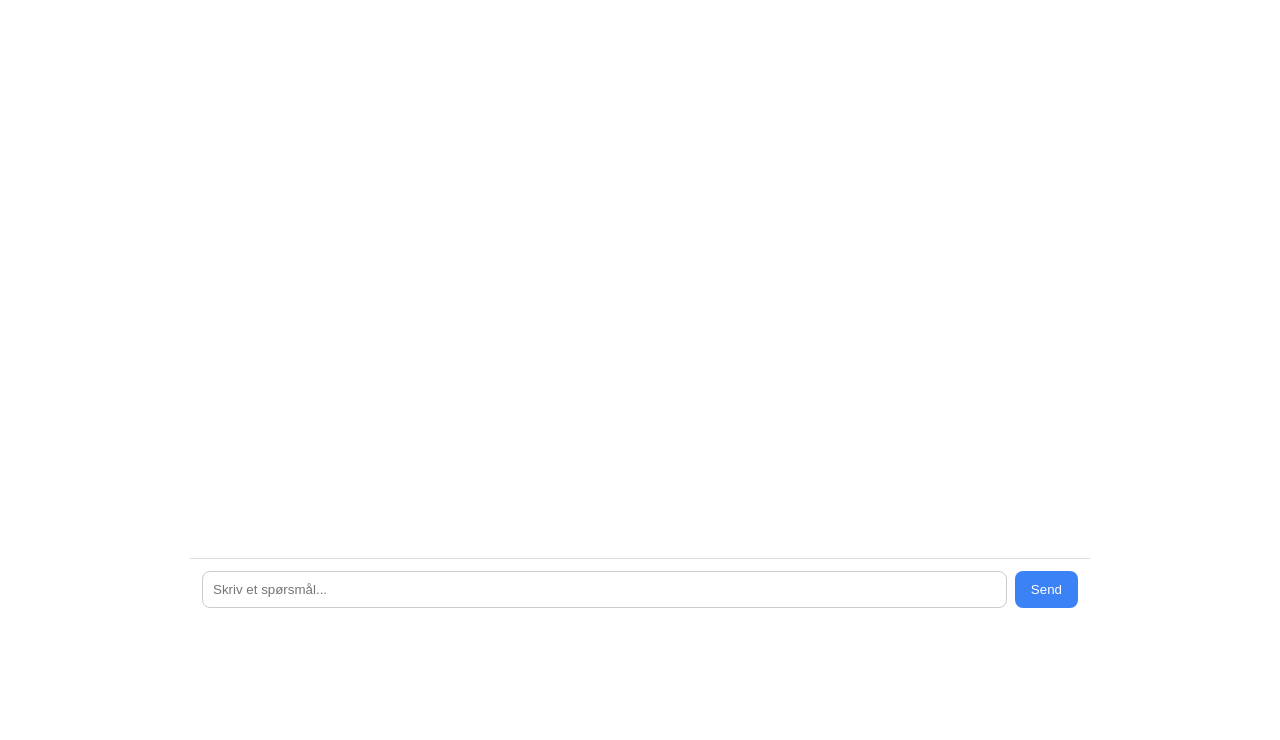
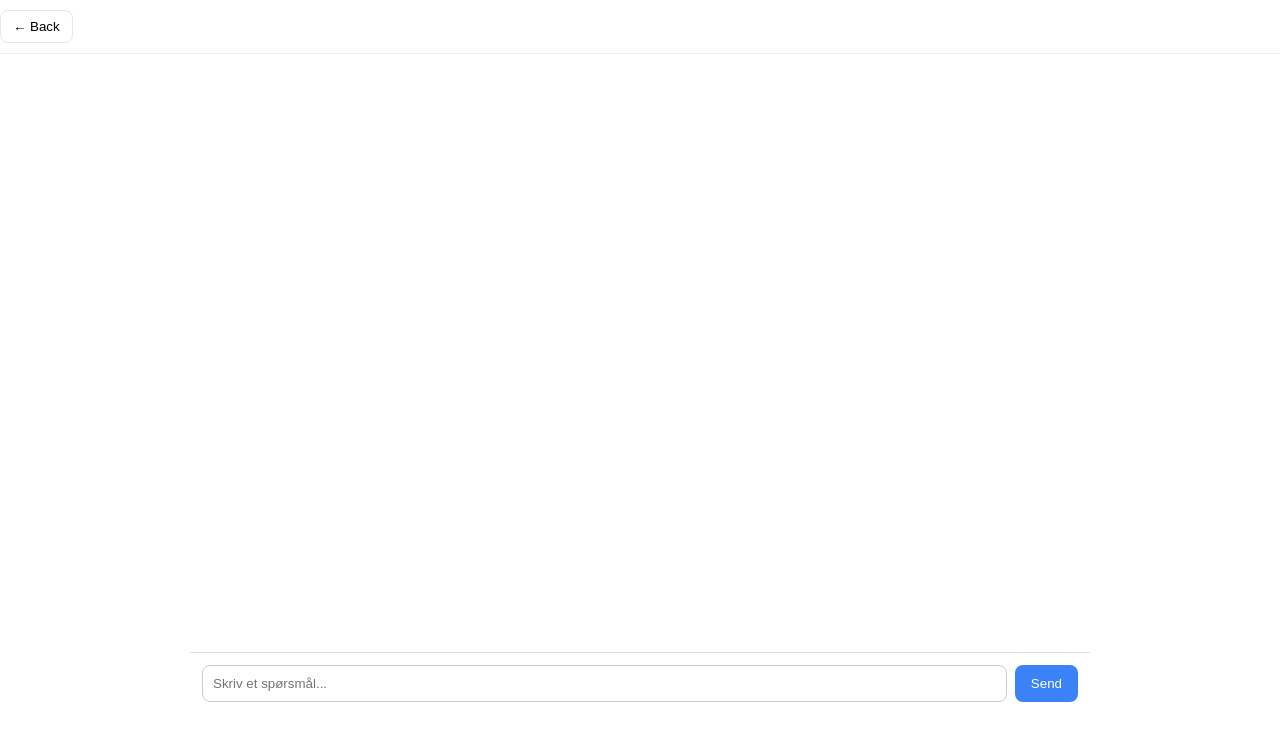
Before and after one commit to kdm-kev-NTNU/AboutMe, a Vue app in the folder frontend/homepage/: page /chat in a window 1280 px wide. Shown: the top 740 px of the page. Built offline with nearby package versions, Linux system fonts and the light colour scheme; the HTML template or start-up script is replaced by a standard one.

Commit message:
addition of return button

```diff
--- a/frontend/homepage/src/views/ChatView.vue
+++ b/frontend/homepage/src/views/ChatView.vue
@@ -1,10 +1,11 @@
 <script setup lang="ts">
 import { onMounted, reactive, ref } from 'vue'
-import { useRoute } from 'vue-router'
+import { useRoute, useRouter } from 'vue-router'
 
 type Message = { role: 'user' | 'assistant'; text: string }
 
 const route = useRoute()
+const router = useRouter()
 const input = ref('')
 const state = reactive<{ messages: Message[] }>({ messages: [] })
 
@@ -37,6 +38,9 @@ onMounted(() => {
 </script>
 
 <template>
+  <div class="topbar">
+    <button class="back" @click="router.push({ name: 'home' })">← Back</button>
+  </div>
   <div class="chat">
     <div class="messages">
       <div v-for="(m, idx) in state.messages" :key="idx" class="message" :class="m.role">
@@ -51,10 +55,30 @@ onMounted(() => {
 </template>
 
 <style scoped>
+.topbar {
+  position: sticky;
+  top: 0;
+  background: white;
+  z-index: 10;
+  border-bottom: 1px solid #eee;
+  padding: 10px 0;
+}
+.back {
+  display: inline-flex;
+  align-items: center;
+  gap: 6px;
+  margin: 0 auto;
+  padding: 8px 12px;
+  border-radius: 8px;
+  border: 1px solid #e5e7eb;
+  background: #fff;
+  cursor: pointer;
+}
+.back:hover { background: #f7f7f7; }
 .chat {
   display: flex;
   flex-direction: column;
-  height: calc(100vh - 180px);
+  height: calc(100vh - 140px);
   max-width: 900px;
   margin: 0 auto;
 }
```
